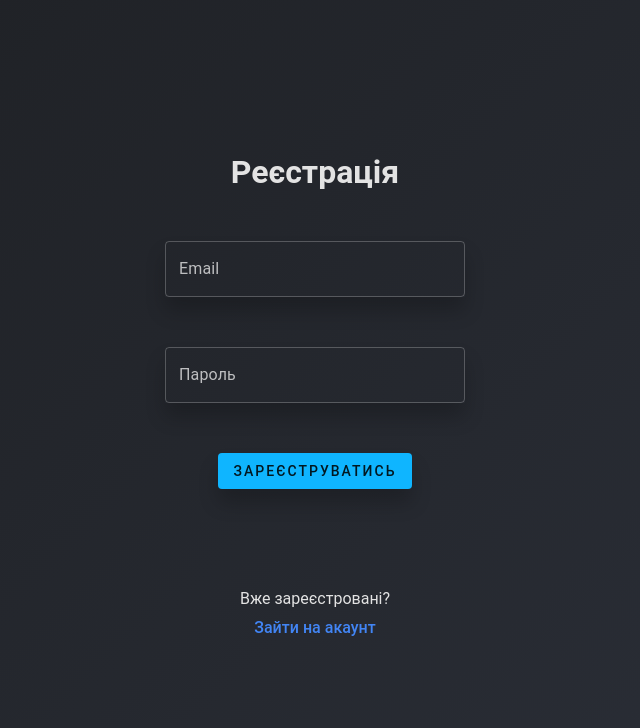
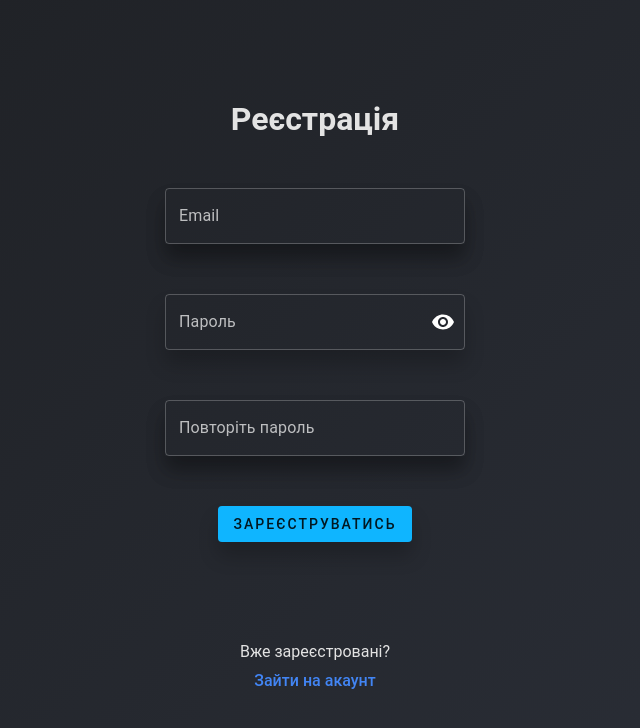
Before and after one commit to TonyNexis/taxiCalculator, a React (Vite) app: page /register in a window 1280 px wide. Shown: the top 728 px of the page, without its empty margins (325-965 px from the left). Built offline with nearby package versions, Linux system fonts and the light colour scheme; no server answers.

Commit message:
work on registration form. Added default mui OutlinedInput for passwords

```diff
--- a/src/routes/register/route.tsx
+++ b/src/routes/register/route.tsx
@@ -1,5 +1,14 @@
+import { Visibility, VisibilityOff } from '@mui/icons-material'
+import {
+	FormControl,
+	IconButton,
+	InputAdornment,
+	InputLabel,
+	OutlinedInput,
+} from '@mui/material'
+import Button from '@mui/material/Button'
 import { createFileRoute, Link } from '@tanstack/react-router'
-import Button from '@mui/material/Button'
+import { useState } from 'react'
 import { SubmitHandler, useForm } from 'react-hook-form'
 import TextInput from '../../components/TextInput'
 import styles from './../index/index.module.scss'
@@ -14,15 +23,25 @@ type Inputs = {
 }
 
 function RouteComponent() {
+	const [error, setError] = useState('')
+	const [showPassword, setShowPassword] = useState(false)
+
 	const {
 		register,
 		handleSubmit,
 		formState: { errors },
 	} = useForm<Inputs>()
 
+	const handleClickShowPassword = () => setShowPassword(show => !show)
+
+	const onSubmit: SubmitHandler<Inputs> = (e: any) => {
+		e.preventDefault()
+		console.log('success')
+	}
+
 	return (
 		<div className={styles.authPageWrapper}>
-			<form className={styles.authForm}>
+			<form onSubmit={handleSubmit(onSubmit)} className={styles.authForm}>
 				<h1>Реєстрація</h1>
 				<div className={styles.fieldWrapper}>
 					<TextInput
@@ -36,6 +55,41 @@ function RouteComponent() {
 						id='email'
 						label='Email'
 					/>
+					{errors.email && (
+						<span className={styles.errorMessage}>{errors.email.message}</span>
+					)}
+				</div>
+				<div className={styles.fieldWrapper}>
+					<FormControl variant='outlined'>
+						<InputLabel htmlFor='outlined-adornment-password'>
+							Пароль
+						</InputLabel>
+						<OutlinedInput
+							id='outlined-adornment-password'
+							type={showPassword ? 'text' : 'password'}
+							endAdornment={
+								<InputAdornment position='end'>
+									<IconButton
+										aria-label={
+											showPassword
+												? 'hide the password'
+												: 'display the password'
+										}
+										onClick={handleClickShowPassword}
+										edge='end'
+									>
+										{showPassword ? <VisibilityOff /> : <Visibility />}
+									</IconButton>
+								</InputAdornment>
+							}
+							label='Пароль'
+						/>
+					</FormControl>
+					{errors.password && (
+						<span className={styles.errorMessage}>
+							{errors.password.message}
+						</span>
+					)}
 				</div>
 				<div className={styles.fieldWrapper}>
 					{' '}
@@ -43,9 +97,9 @@ function RouteComponent() {
 						{...register('password', {
 							required: 'Вкажіть пароль',
 						})}
-            id="password"
-            type="password"
-            label="Пароль"
+						id='passwordCheck'
+						type={showPassword ? 'text' : 'password'}
+						label='Повторіть пароль'
 					/>
 					{errors.password && (
 						<span className={styles.errorMessage}>
@@ -53,7 +107,7 @@ function RouteComponent() {
 						</span>
 					)}
 				</div>
-        <Button type="submit" variant="contained">
+				<Button type='submit' variant='contained'>
 					Зареєструватись
 				</Button>
 			</form>
--- a/src/theme/theme.ts
+++ b/src/theme/theme.ts
@@ -19,6 +19,14 @@ export const themeOptions: ThemeOptions = {
 				},
 			},
 		},
+		MuiOutlinedInput: {
+			styleOverrides: {
+				root: {
+					width: '300px',
+					boxShadow: '0px 14px 20px rgba(0, 0, 0, 0.2)',
+				},
+			},
+		},
 		MuiButton: {
 			styleOverrides: {
 				root: {
```
Also changed, not shown: src/routes/index/route.tsx (+11 -12 lines). Lines whose indentation alone changed are shown as unchanged.
